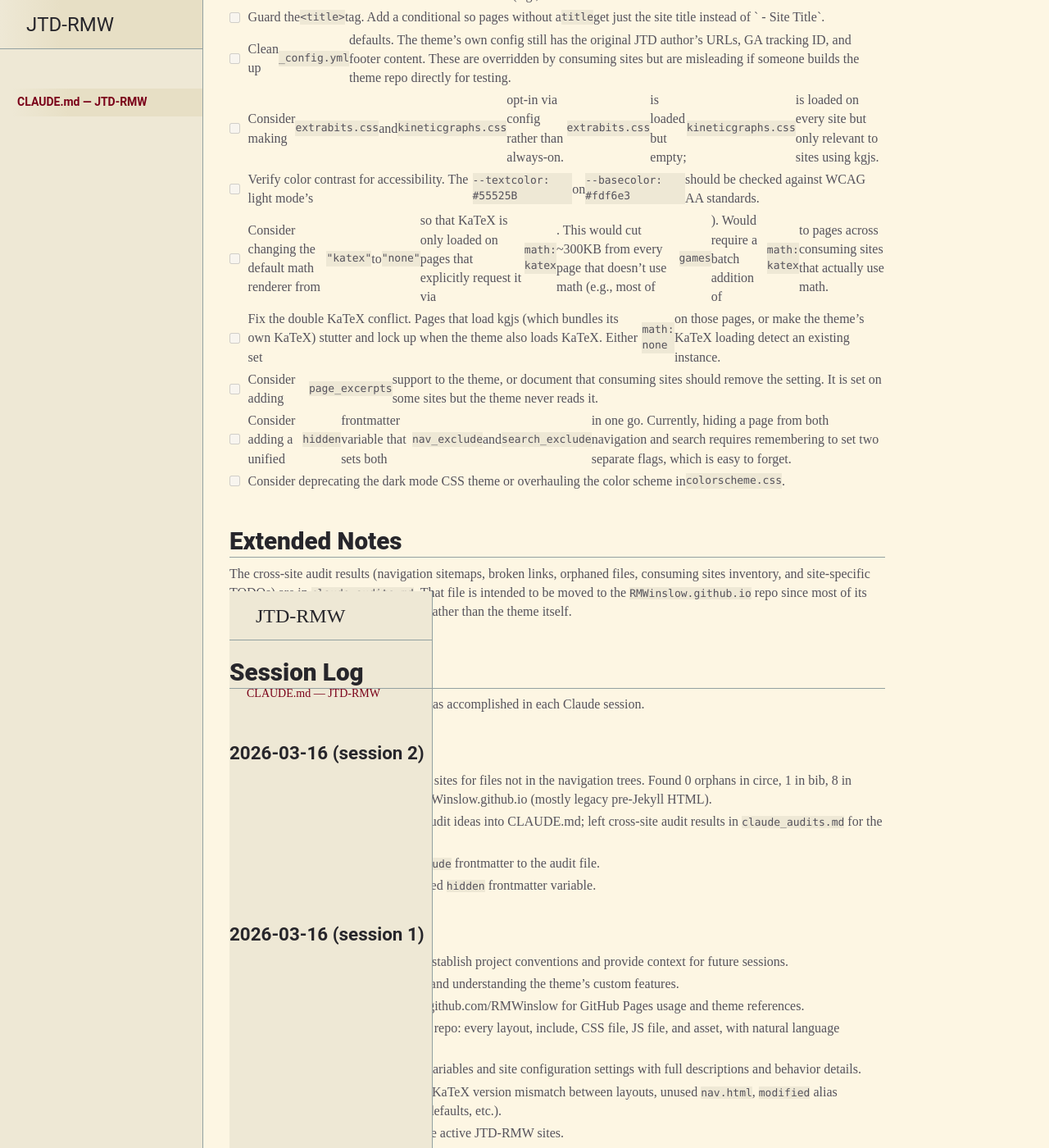
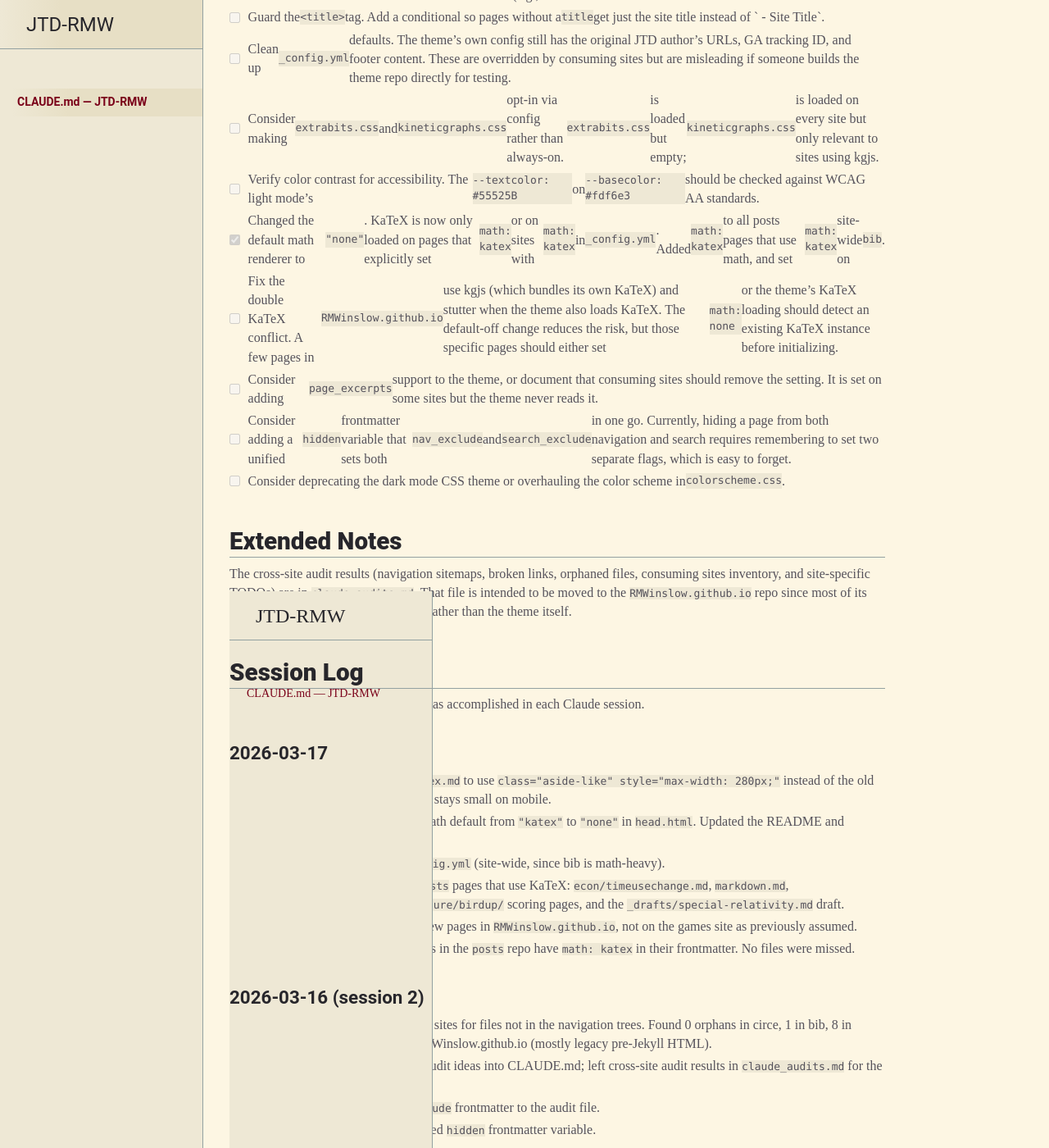
Before and after one commit to RMWinslow/JTD-RMW, a Jekyll site: the page built from CLAUDE.md, in a window 1280 px wide and 1400 px high, scrolled down 19156 px. Shown: the whole window at 82% size. Built offline with Jekyll 4.4.1, drawn with Linux system fonts in a browser that asks for light colours; our own code applies the rules of GitHub Pages for plain Markdown files; some of the changed text lies outside the part shown.

Commit message:
Change the default math renderer from KaTeX to none.
KaTeX is no longer loaded on every page by default. Pages and sites that
need math rendering must now opt in via `math: katex` in their frontmatter
or `_config.yml`. Updated the README and CLAUDE.md to reflect the new default
and verified that all consuming-site pages using math have been tagged.

Co-Authored-By: Claude Opus 4.6 (1M context) <noreply@anthropic.com>

```diff
--- a/CLAUDE.md
+++ b/CLAUDE.md
@@ -22,7 +22,7 @@ The layout inheritance chain is: `vendor/compress` → `table_wrappers` → `def
 
 ### Includes (`_includes/`)
 
-- **`head.html`** — The `<head>` element. Loads the compiled JTD stylesheet, sets the page `<title>`, includes Google Analytics (if configured), loads the math renderer (KaTeX by default, MathJax if requested, or neither if disabled), loads the Lunr search script, and includes the SEO and custom head partials.
+- **`head.html`** — The `<head>` element. Loads the compiled JTD stylesheet, sets the page `<title>`, includes Google Analytics (if configured), loads a math renderer if one is requested (no math loaded by default), loads the Lunr search script, and includes the SEO and custom head partials.
 - **`head_seo.html`** — Outputs Open Graph meta tags (`og:title`, `og:description`, `og:image`, `og:url`, canonical URL, and author). Uses `page.description`, `page.imagepreview`, `site.title`, `site.author`, `site.url`, and `site.baseurl`.
 - **`head_custom.html`** — Empty by default. Consuming sites can override this to inject custom `<head>` content (additional stylesheets, scripts, etc.).
 - **`header_custom.html`** — Empty by default. Injected into the main content area header, after the search bar.
@@ -115,10 +115,10 @@ These are all the YAML frontmatter variables that JTD-RMW recognizes on individu
 
 ### Math Rendering
 
-**`math`** — Controls which math rendering engine is loaded for this page. The resolution order is: page frontmatter → layout frontmatter → `site.math` in `_config.yml` → `"katex"` (the hardcoded default).
-- `"katex"` (default) — Loads KaTeX with auto-render. Supports `$...$` (inline), `$$...$$` (display), `\(...\)` (inline), and `\[...\]` (display).
+**`math`** — Controls which math rendering engine is loaded for this page. The resolution order is: page frontmatter → layout frontmatter → `site.math` in `_config.yml` → `"none"` (the hardcoded default).
+- `"katex"` — Loads KaTeX with auto-render. Supports `$...$` (inline), `$$...$$` (display), `\(...\)` (inline), and `\[...\]` (display).
 - `"mathjax"` — Loads MathJax 4 beta. Supports `$...$` (inline) and `\(...\)` (inline).
-- `"none"` (or any other unrecognized value) — Disables math rendering entirely for the page. Useful for pages with content that conflicts with `$` delimiters.
+- `"none"` (default, or any other unrecognized value) — No math renderer is loaded. Use this (or simply omit the setting) on pages that don't need math.
 
 ### Table Wrapping
 
@@ -207,8 +207,8 @@ These are things noticed during the code review. Tagged to distinguish them from
 - [ ] Clean up `_config.yml` defaults. The theme's own config still has the original JTD author's URLs, GA tracking ID, and footer content. These are overridden by consuming sites but are misleading if someone builds the theme repo directly for testing.
 - [ ] Consider making `extrabits.css` and `kineticgraphs.css` opt-in via config rather than always-on. `extrabits.css` is loaded but empty; `kineticgraphs.css` is loaded on every site but only relevant to sites using kgjs.
 - [ ] Verify color contrast for accessibility. The light mode's `--textcolor: #55525B` on `--basecolor: #fdf6e3` should be checked against WCAG AA standards.
-- [ ] Consider changing the default math renderer from `"katex"` to `"none"` so that KaTeX is only loaded on pages that explicitly request it via `math: katex`. This would cut ~300KB from every page that doesn't use math (e.g., most of `games`). Would require a batch addition of `math: katex` to pages across consuming sites that actually use math.
-- [ ] Fix the double KaTeX conflict. Pages that load kgjs (which bundles its own KaTeX) stutter and lock up when the theme also loads KaTeX. Either set `math: none` on those pages, or make the theme's KaTeX loading detect an existing instance.
+- [x] Changed the default math renderer to `"none"`. KaTeX is now only loaded on pages that explicitly set `math: katex` or on sites with `math: katex` in `_config.yml`. Added `math: katex` to all posts pages that use math, and set `math: katex` site-wide on `bib`.
+- [ ] Fix the double KaTeX conflict. A few pages in `RMWinslow.github.io` use kgjs (which bundles its own KaTeX) and stutter when the theme also loads KaTeX. The default-off change reduces the risk, but those specific pages should either set `math: none` or the theme's KaTeX loading should detect an existing KaTeX instance before initializing.
 - [ ] Consider adding `page_excerpts` support to the theme, or document that consuming sites should remove the setting. It is set on some sites but the theme never reads it.
 - [ ] Consider adding a unified `hidden` frontmatter variable that sets both `nav_exclude` and `search_exclude` in one go. Currently, hiding a page from both navigation and search requires remembering to set two separate flags, which is easy to forget.
 - [ ] Consider deprecating the dark mode CSS theme or overhauling the color scheme in `colorscheme.css`.
@@ -220,6 +220,15 @@ The cross-site audit results (navigation sitemaps, broken links, orphaned files,
 ## Session Log
 
 Keep this section updated with what was accomplished in each Claude session.
+
+### 2026-03-17
+
+- Fixed the image div in `circe/index.md` to use `class="aside-like" style="max-width: 280px;"` instead of the old inline float, so the title page image stays small on mobile.
+- Changed the theme's hardcoded math default from `"katex"` to `"none"` in `head.html`. Updated the README and CLAUDE.md to reflect this.
+- Added `math: katex` to `bib/_config.yml` (site-wide, since bib is math-heavy).
+- Added `math: katex` to all nine `posts` pages that use KaTeX: `econ/timeusechange.md`, `markdown.md`, `numbers/horizon.md`, the five `nature/birdup/` scoring pages, and the `_drafts/special-relativity.md` draft.
+- Noted that kgjs is only used on a few pages in `RMWinslow.github.io`, not on the games site as previously assumed.
+- Verified that all 9 math-using pages in the `posts` repo have `math: katex` in their frontmatter. No files were missed.
 
 ### 2026-03-16 (session 2)
 
--- a/_includes/head.html
+++ b/_includes/head.html
@@ -24,8 +24,8 @@
 {% endif %}
 
 
-<!-- Math Rendering. Unlike default JTD, I have default set to "katex" Use `math: none` to disable math rendering in a page or subsite.-->
-{% assign math = page.math | default: layout.math | default: site.math | default: "katex" %}
+<!-- Math Rendering. Default is "none". Set `math: katex` or `math: mathjax` on a page, layout, or in _config.yml to enable rendering. -->
+{% assign math = page.math | default: layout.math | default: site.math | default: "none" %}
 {% case math %}
   {% when "katex" %}
     {% include katex.html %}
```
Also changed, not shown: README.md (+1 -1 lines).
